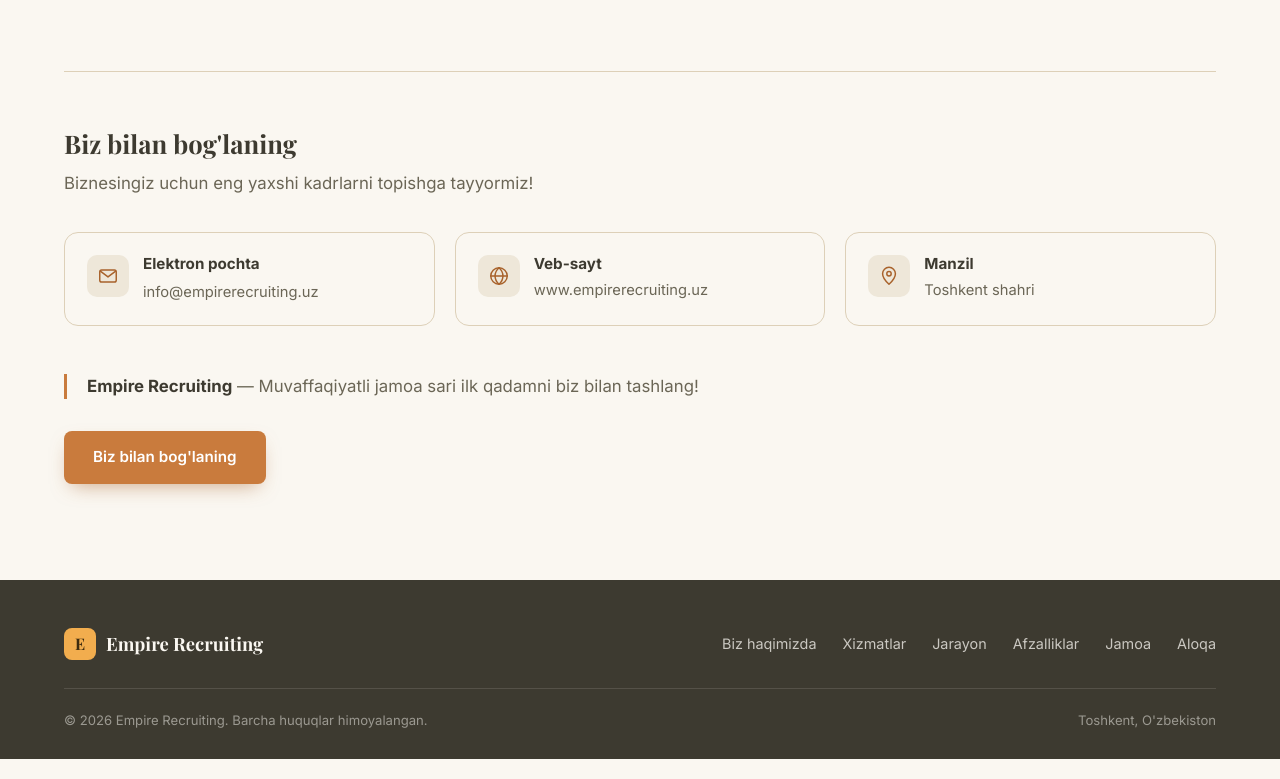
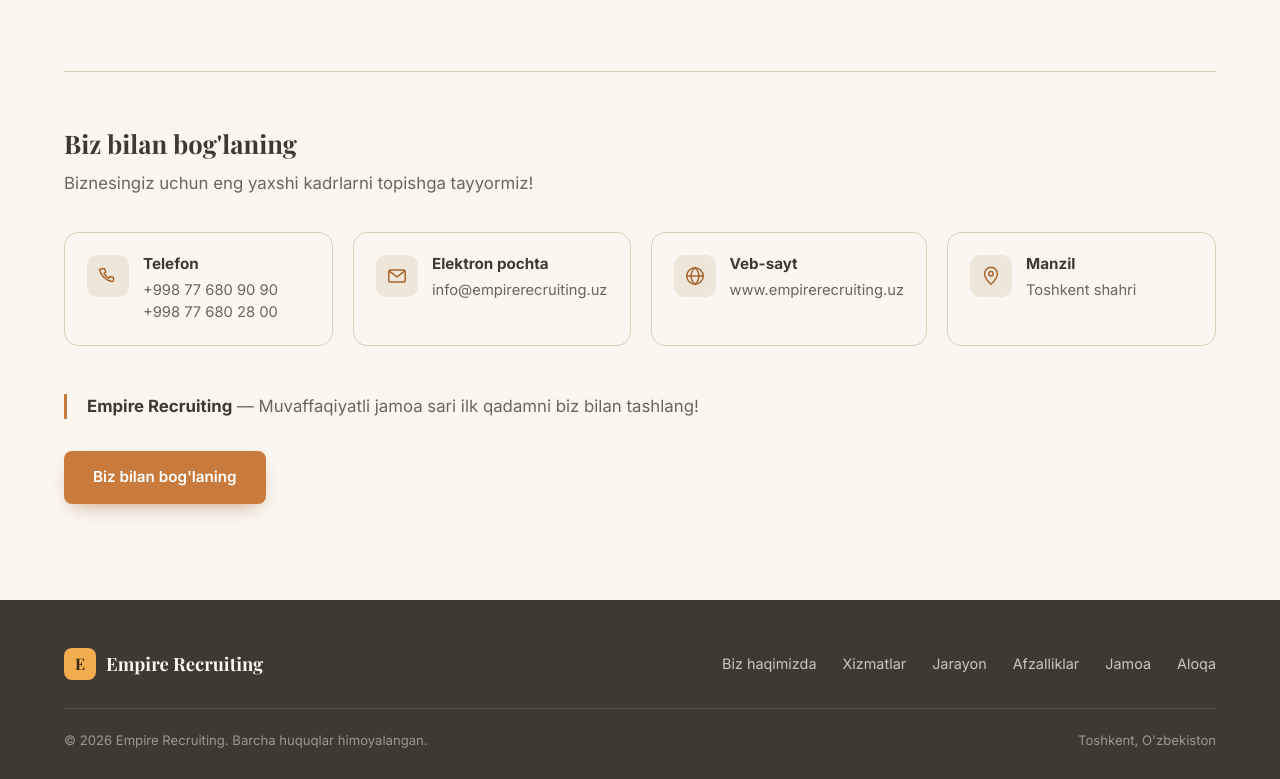
Before and after one commit to marketproacademy255/empirerecruiting, a React (Vite) app: page / in a window 1280 px wide. Shown: the part 7752-8531 px from the top of the page. Built offline with nearby package versions, Linux system fonts and the light colour scheme.

Commit message:
Add phone numbers to the contact section
Bog'lanish bosilganda telefon raqamlari ko'rinishi uchun kontakt
kartochkalari qatoriga telefon bo'limi qo'shildi (tel: havolalari bilan).

```diff
--- a/src/components/FutureContact.module.css
+++ b/src/components/FutureContact.module.css
@@ -49,7 +49,7 @@
 
 .contactGrid {
   display: grid;
-  grid-template-columns: repeat(3, 1fr);
+  grid-template-columns: repeat(4, 1fr);
   gap: 20px;
   margin-top: 36px;
 }
@@ -87,6 +87,10 @@
   color: var(--color-text-soft);
 }
 
+.contactCard a {
+  display: block;
+}
+
 .closing {
   margin-top: 48px;
   border-left: 3px solid var(--color-accent);
@@ -104,7 +108,15 @@
 }
 
 @media (max-width: 900px) {
-  .futureGrid,
+  .futureGrid {
+    grid-template-columns: 1fr;
+  }
+  .contactGrid {
+    grid-template-columns: 1fr 1fr;
+  }
+}
+
+@media (max-width: 560px) {
   .contactGrid {
     grid-template-columns: 1fr;
   }
--- a/src/components/FutureContact.tsx
+++ b/src/components/FutureContact.tsx
@@ -1,5 +1,7 @@
 import styles from "./FutureContact.module.css";
-import { MailIcon, GlobeIcon, MapPinIcon } from "./Icons";
+import { PhoneIcon, MailIcon, GlobeIcon, MapPinIcon } from "./Icons";
+
+const PHONE_NUMBERS = ["+998 77 680 90 90", "+998 77 680 28 00"];
 
 const FUTURE_ITEMS = [
   {
@@ -46,6 +48,20 @@ function FutureContact() {
         </div>
 
         <div className={styles.contactGrid}>
+          <div className={styles.contactCard}>
+            <div className={styles.iconWrap}>
+              <PhoneIcon />
+            </div>
+            <div>
+              <h4>Telefon</h4>
+              {PHONE_NUMBERS.map((number) => (
+                <a key={number} href={`tel:${number.replace(/\s/g, "")}`}>
+                  {number}
+                </a>
+              ))}
+            </div>
+          </div>
+
           <div className={styles.contactCard}>
             <div className={styles.iconWrap}>
               <MailIcon />
--- a/src/components/Icons.tsx
+++ b/src/components/Icons.tsx
@@ -85,6 +85,12 @@ export const GlobeIcon = (props: IconProps) => (
   </svg>
 );
 
+export const PhoneIcon = (props: IconProps) => (
+  <svg {...base(props)}>
+    <path d="M5.5 4h2.8l1.2 3.6-1.8 1.6a10.5 10.5 0 0 0 5.1 5.1l1.6-1.8 3.6 1.2v2.8c0 1-.9 1.7-1.8 1.5-3.3-.6-6.4-2.3-8.8-4.7-2.4-2.4-4.1-5.5-4.7-8.8C3.8 4.9 4.5 4 5.5 4z" />
+  </svg>
+);
+
 export const MailIcon = (props: IconProps) => (
   <svg {...base(props)}>
     <rect x="3" y="5.5" width="18" height="13" rx="2" />
```
